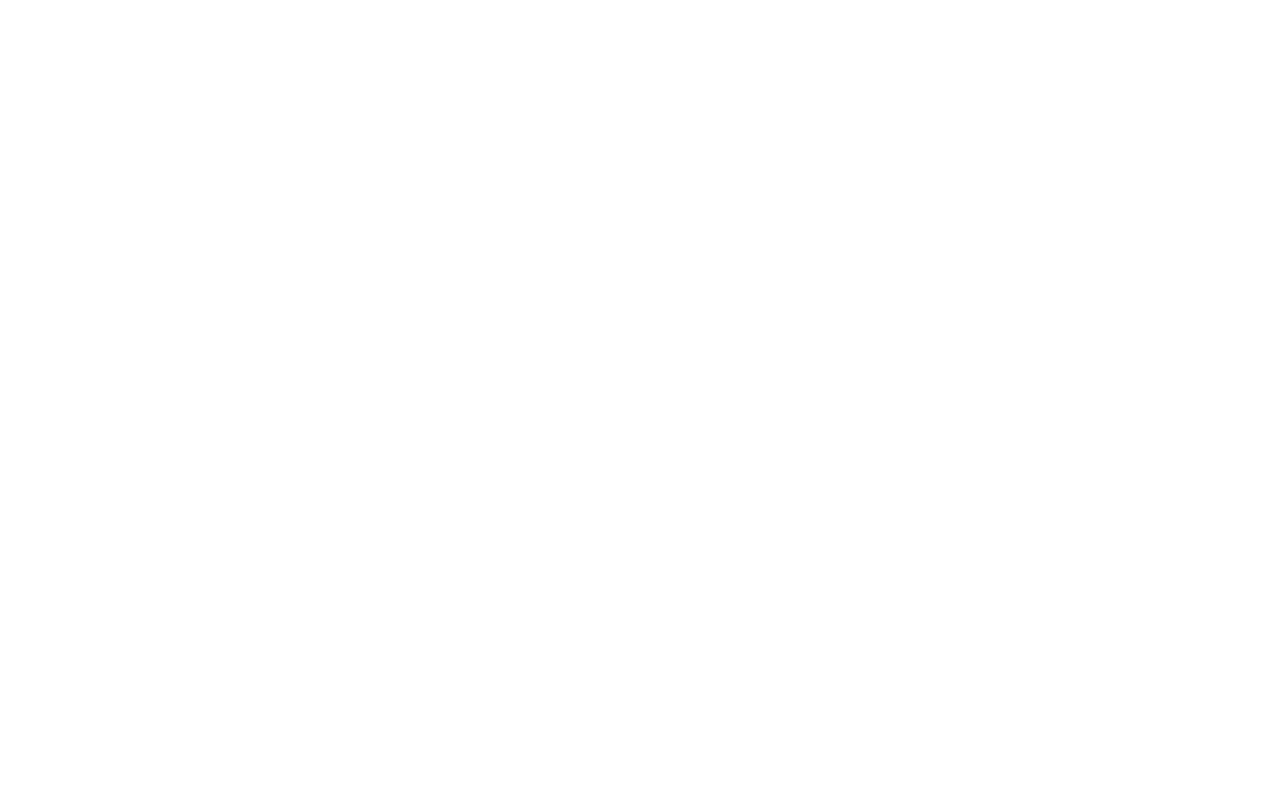
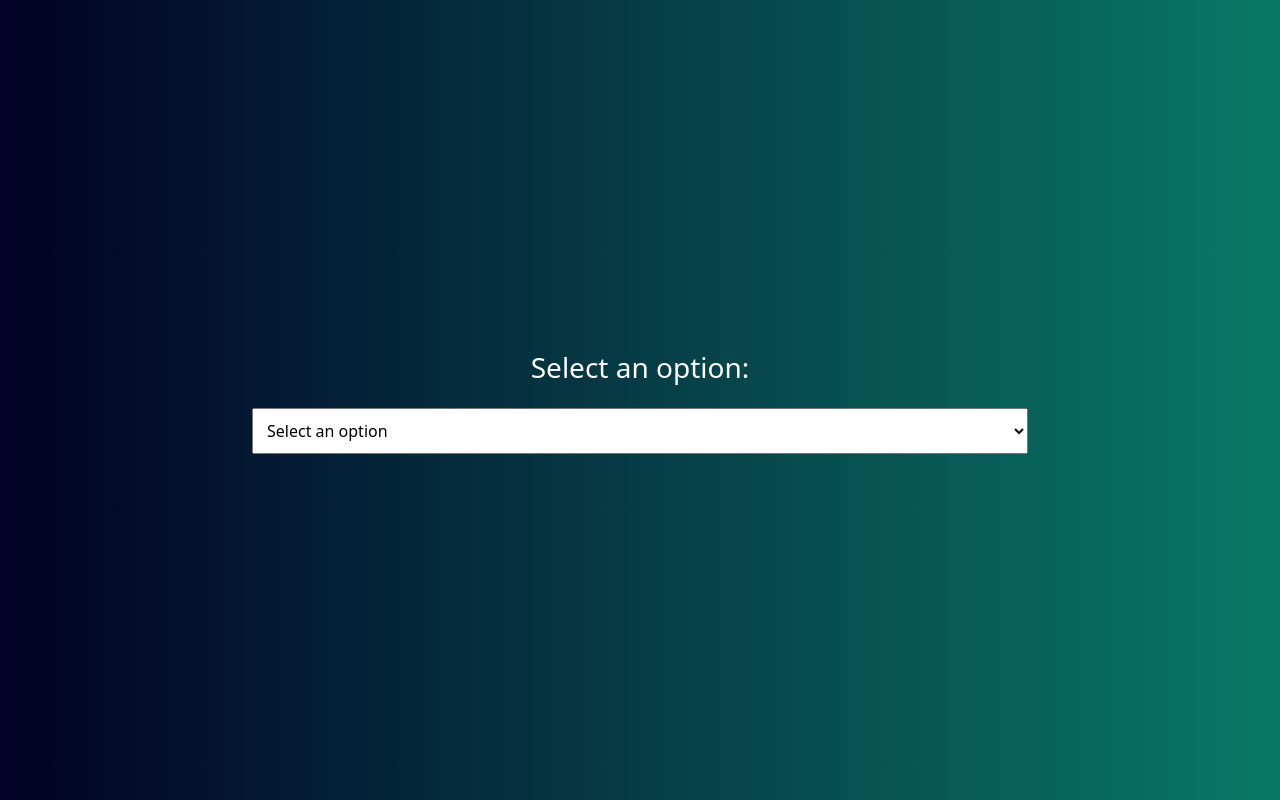
Before and after one commit to Ritwik880/reactjs-machine-coding-problems, a React (Vite) app: page /challenge36 in a window 1280 px wide. Before the commit this address had no page. Built offline with nearby package versions, Linux system fonts and the light colour scheme.

Commit message:
challenge 36 & challenge 37

```diff
--- a/src/App.css
+++ b/src/App.css
@@ -93,6 +93,15 @@
 .para {
     color: #fff;
 
+}
+
+.select {
+    padding: 10px;
+}
+
+.selectedOption {
+    color: var(--text);
+    padding-top: 10px;
 }
 
 .page {
@@ -273,3 +282,7 @@
 .pagination button.active {
     background-color: #45a049;
 }
+
+.lazy-image{
+    width: 50%;
+}
--- a/src/App.jsx
+++ b/src/App.jsx
@@ -56,6 +56,8 @@
 import Challenge33 from './Components/Challenge/Challenge33';
 import Challenge34 from './Components/Challenge/Challenge34';
 import Challenge35 from './Components/Challenge/Challenge35';
+import Challenge36 from './Components/Challenge/Challenge36';
+import Challenge37 from './Components/Challenge/Challenge37';
 
 const App = () => {
   return (
@@ -114,6 +116,8 @@
       <Route path='/challenge33' element={<Challenge33/>}/>
       <Route path='/challenge34' element={<Challenge34/>}/>
       <Route path='/challenge35' element={<Challenge35/>}/>
+      <Route path='/challenge36' element={<Challenge36/>}/>
+      <Route path='/challenge37' element={<Challenge37/>}/>
     </Routes>
   )
 }
--- /dev/null
+++ b/src/Components/Challenge/Challenge36.jsx
@@ -0,0 +1,52 @@
+// Your task is to develop a dynamic dropdown component in React that allows users to select options from a list. The dropdown should be capable of adapting to changes in the available options, and the selected option should be displayed
+
+// The options can be static or fetched from an external source. Implement the necessary logic to update the dropdown dynamically, handle user selections, and display the selected option.
+
+import React, { useState } from 'react'
+
+const Challenge36 = () => {
+    const [selectedOption, setSelectedOption] = useState('');
+
+    const [options, setOptions] = useState([
+        'Option 1',
+        'Option 2',
+        'Option 3'
+    ])
+
+    const handleSelectChange = (event) => {
+        setSelectedOption(event.target.value)
+    }
+    return (
+        <section className='landing-section'>
+            <div className='row container'>
+                <label htmlFor='dropdown' className='landing-heading'>
+                    Select an option:
+                </label>
+                <select id='dropdown' onChange={handleSelectChange} value={selectedOption} className='select'>
+                    {/* default option */}
+                    <option>
+                        Select an option
+                    </option>
+                    {/* dynamic render options from the state */}
+                    {
+                        options.map((option, index) => (
+                            <option key={index} value={option}>
+                                {option}
+                            </option>
+                        ))
+                    }
+                </select>
+
+                {
+                    selectedOption && (
+                        <p className='selectedOption'>
+                            Selected Option: {selectedOption}
+                        </p>
+                    )
+                }
+            </div>
+        </section>
+    )
+}
+
+export default Challenge36
--- /dev/null
+++ b/src/Components/Challenge/Challenge37.jsx
@@ -0,0 +1,68 @@
+// Implement a Lazy Loading Image Component in React Js
+// Create an image component that loads images lazily as they come into the viewport. Use the Intersection Observer API for efficient lazy loading.
+
+// Lazy loading is a technique where images are loaded only when they come into the user's viewport, improving the initial page load performance.
+
+import React, { useRef, useState, useEffect } from 'react';
+
+const LazyImage = ({ src, alt, className }) => {
+    //ref to the image element
+    const imageRef = useRef(null);
+
+    //image is visible in the viewport
+    const [isVisible, setIsVisible] = useState(false);
+
+    //to set up the intersection observer when the component mounts
+    useEffect(() => {
+        //Intersection observer to track when the image is in the viewport
+        const observer = new IntersectionObserver(
+            (entries) => {
+                entries.forEach((entry) => {
+                    //the image is intersecting with the viewport
+                    if (entry.isIntersecting) {
+                        setIsVisible(true);
+                        //stop observing once the image is loaded
+                        observer.unobserve(entry.target)
+                    }
+                });
+            },
+            { threshold: 0.5 } //adjust this threshold on the basis of your needs
+        );
+
+        //start observing the image element
+        if (imageRef.current) {
+            observer.observe(imageRef.current)
+        }
+
+        //clean the observer when the components unmounts
+        return () => {
+            if (imageRef.current) {
+                observer.unobserve(imageRef.current)
+            }
+        }
+    }, [])
+
+    return (
+        <img
+            ref={imageRef}
+            src={isVisible ? src : ''}
+            alt={alt}
+            className={className}
+        />
+    )
+}
+
+const Challenge37 = () => {
+    return (
+        <div>
+            <h1>Lazy Loading Image</h1>
+            <LazyImage
+                src='https://images.unsplash.com/photo-1562813733-b31f71025d54?q=80&w=2069&auto=format&fit=crop&ixlib=rb-4.0.3&ixid=M3wxMjA3fDB8MHxwaG90by1wYWdlfHx8fGVufDB8fHx8fA%3D%3D'
+                alt='Lazy-loaded-image'
+                className='lazy-image'
+            />
+        </div>
+    )
+}
+
+export default Challenge37
--- a/src/Quote.css
+++ b/src/Quote.css
@@ -24,13 +24,13 @@
     /* color: #333; */
 }
 
-.para {
+/* .para {
     font-size: 18px;
     color: #555;
     width: 60%;
     margin: auto;
     padding-bottom: 10px;
-}
+} */
 
 .btn-dark {
     background-color: #333;
```
